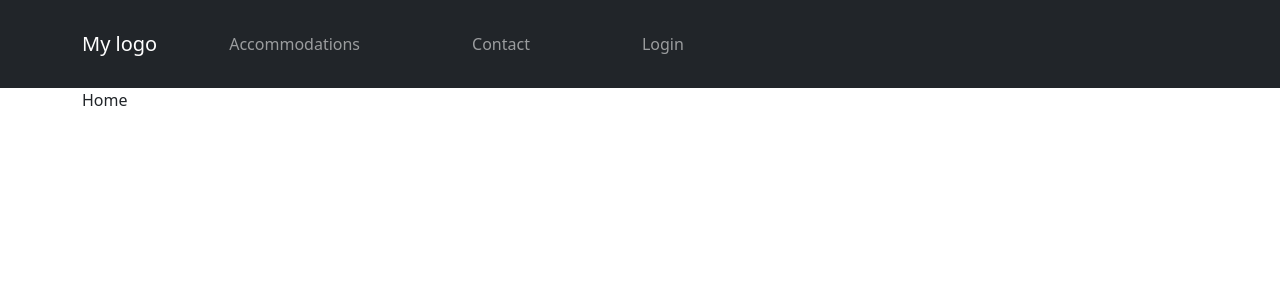
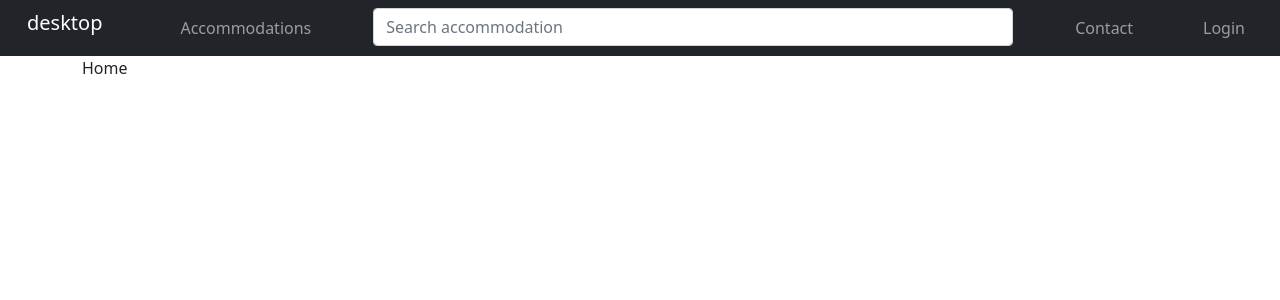
Before and after one commit to Noroff-FEU-Assignments/project-exam-2-Kaladinge, a React (Create React App) app: page / in a window 1280 px wide. Shown: the top 300 px of the page. Built offline with nearby package versions, Linux system fonts and the light colour scheme.

Commit message:
made the navigation bar and roughly styled it

```diff
--- a/src/App.js
+++ b/src/App.js
@@ -15,34 +15,46 @@ import Accommodations from "./components/accommodations/Accommodations";
 import Accommodation from "./components/accommodation/Accommodation";
 import Contact from "./components/contact/Contact";
 import Login from "./components/login/Login";
+import Form from "react-bootstrap/Form";
+import FormControl from "react-bootstrap/FormControl";
 
 function App() {
   return (
     <Router>
-      <Navbar expand="lg" className="p-4 bg-dark navbar-dark">
-        <Container>
-          <NavLink to="/" className="text-decoration-none">
-            <Navbar.Brand>My logo</Navbar.Brand>
-          </NavLink>
-          <Navbar.Toggle aria-controls="basic-navbar-nav" />
-          <Navbar.Collapse id="basic-navbar-nav">
-            <Nav className="mx-5">
+      <Navbar expand="lg" className="bg-dark navbar-dark position-relative">
+        <NavLink to="/" className="d-lg-none">
+          <Navbar.Brand>mobile</Navbar.Brand>
+        </NavLink>
+        <Navbar.Toggle aria-controls="basic-navbar-nav" />
+        <Navbar.Collapse id="basic-navbar-nav">
+          <div className="d-flex flex-column flex-lg-row justify-content-around w-100">
+            <NavLink to="/" className="text-decoration-none d-none d-lg-block">
+              <Navbar.Brand>desktop</Navbar.Brand>
+            </NavLink>
+            <Nav className="">
               <NavLink to="/accommodations" className="nav-link">
                 Accommodations
               </NavLink>
             </Nav>
-            <Nav className="mx-5">
+            <Form action="/action_page.php" className="w-50">
+              <FormControl
+                type="text"
+                placeholder="Search accommodation"
+                name="search"
+              />
+            </Form>
+            <Nav className="">
               <NavLink to="/contact" className="nav-link">
                 Contact
               </NavLink>
             </Nav>
-            <Nav className="mx-5">
+            <Nav className="">
               <NavLink to="/login" className="nav-link">
                 Login
               </NavLink>
             </Nav>
-          </Navbar.Collapse>
-        </Container>
+          </div>
+        </Navbar.Collapse>
       </Navbar>
       <Container>
         <Routes>
```
